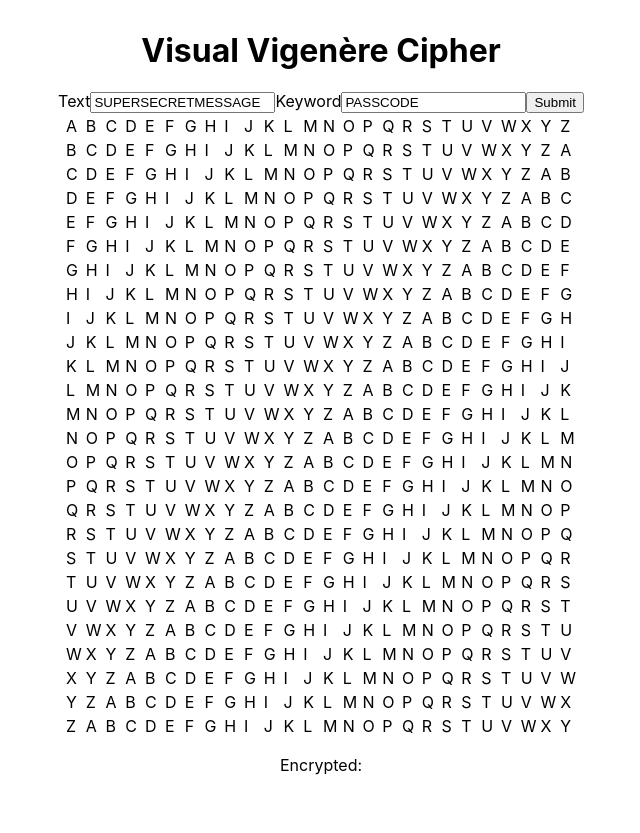
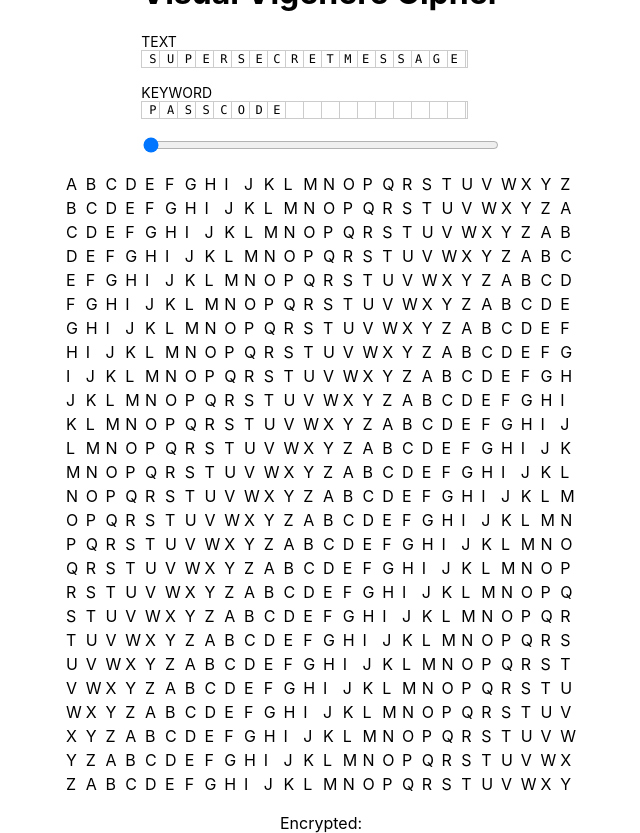
Before and after one commit to peippo/vigenere-cipher-visualized, a React (Create React App) app: page / in a window 1280 px wide. Shown: the whole page, without its empty margins (319-959 px from the left). Before the commit the page ends 800 px from the top, so only its background shows below. Built offline with nearby package versions, Linux system fonts and the light colour scheme.

Commit message:
Add result slider

```diff
--- a/src/App.js
+++ b/src/App.js
@@ -1,59 +1,61 @@
-import { useState } from "react";
-import { tabulaRecta, initializeKeyword, encrypt, decrypt } from "./utils";
+import { useState, useEffect } from "react";
+import styled from "styled-components";
+import { tabulaRecta, initializeKeyword, encrypt } from "./utils";
+import Input from "./components/Input";
 
 const App = () => {
 	const [plainText, setPlainText] = useState("SUPERSECRETMESSAGE");
 	const [keyword, setKeyword] = useState("PASSCODE");
 	const [result, setResult] = useState("");
-	let initializedKeyword;
+	const [step, setStep] = useState(0);
 
-	const handleKeyPress = (event) => {
-		// Backspace, Tab, Enter, Shift, Arrow left, Arrow right
-		const permittedSpecialKeys = [8, 9, 13, 16, 37, 39];
-
-		if (permittedSpecialKeys.includes(event.keyCode)) return;
-
-		// Only A-Z
-		if (event.keyCode < 65 || event.keyCode > 90) {
-			event.preventDefault();
-		}
-	};
-
-	const handleSubmit = (event) => {
-		event.preventDefault();
+	useEffect(() => {
+		let initializedKeyword;
 
 		if (keyword.length > 0) {
 			initializedKeyword = initializeKeyword(plainText, keyword);
 			setResult(encrypt(plainText, initializedKeyword));
 		}
+	}, [plainText, keyword]);
+
+	const handleChange = (event, setter) => {
+		setter(event.target.value.toUpperCase());
+		setStep(0);
 	};
+
+	const visibleResult = result.split("").slice(0, step);
 
 	return (
 		<>
-			<h1>Visual Vigenère Cipher</h1>
-			<form onSubmit={handleSubmit}>
-				<label>
+			<Header>
+				<h1>Visual Vigenère Cipher</h1>
+				<Label>
 					Text
+					<Input
+						value={plainText}
+						onChange={(event) => handleChange(event, setPlainText)}
+						setStep={setStep}
+					/>
+				</Label>
+				<Label>
+					Keyword
+					<Input
+						value={keyword}
+						onChange={(event) => handleChange(event, setKeyword)}
+						setStep={setStep}
+					/>
+				</Label>
+				<Label>
 					<input
-						value={plainText}
-						onChange={(event) =>
-							setPlainText(event.target.value.toUpperCase())
-						}
-						onKeyDown={handleKeyPress}
+						type="range"
+						min="0"
+						max={plainText.length}
+						value={step}
+						onChange={(event) => setStep(event.target.value)}
+						step="1"
 					/>
-				</label>
-				<label>
-					Keyword
-					<input
-						value={keyword}
-						onChange={(event) =>
-							setKeyword(event.target.value.toUpperCase())
-						}
-						onKeyDown={handleKeyPress}
-					/>
-				</label>
-				<input type="submit" value="Submit" />
-			</form>
+				</Label>
+			</Header>
 
 			<table>
 				<tbody>
@@ -70,10 +72,23 @@ const App = () => {
 			</table>
 
 			<p>
-				Encrypted: <strong>{result}</strong>
+				Encrypted: <strong>{visibleResult}</strong>
 			</p>
 		</>
 	);
 };
 
+const Header = styled.header`
+	display: flex;
+	flex-direction: column;
+`;
+
+const Label = styled.label`
+	display: flex;
+	flex-direction: column;
+	margin-bottom: 1rem;
+	font-size: 0.875rem;
+	text-transform: uppercase;
+`;
+
 export default App;
--- /dev/null
+++ b/src/components/Input.js
@@ -0,0 +1,37 @@
+import styled from "styled-components";
+
+const Input = ({ value, onChange }) => {
+	const handleKeyPress = (event) => {
+		// Backspace, Tab, Enter, Shift, Arrow left, Arrow right
+		const permittedSpecialKeys = [8, 9, 13, 16, 37, 39];
+
+		if (permittedSpecialKeys.includes(event.keyCode)) return;
+
+		// Only A-Z
+		if (event.keyCode < 65 || event.keyCode > 90) {
+			event.preventDefault();
+		}
+	};
+
+	return (
+		<StyledInput
+			type="text"
+			value={value}
+			onChange={onChange}
+			onKeyDown={handleKeyPress}
+		/>
+	);
+};
+
+const StyledInput = styled.input`
+	border: 1px solid #ccc;
+	background: linear-gradient(to left, #ccc 1px, transparent 0);
+	background-size: 18px 1px;
+	width: 321px;
+	font: 12px monaco, monospace;
+	letter-spacing: 10.5px;
+	text-indent: 5px;
+	text-transform: uppercase;
+`;
+
+export default Input;
```
